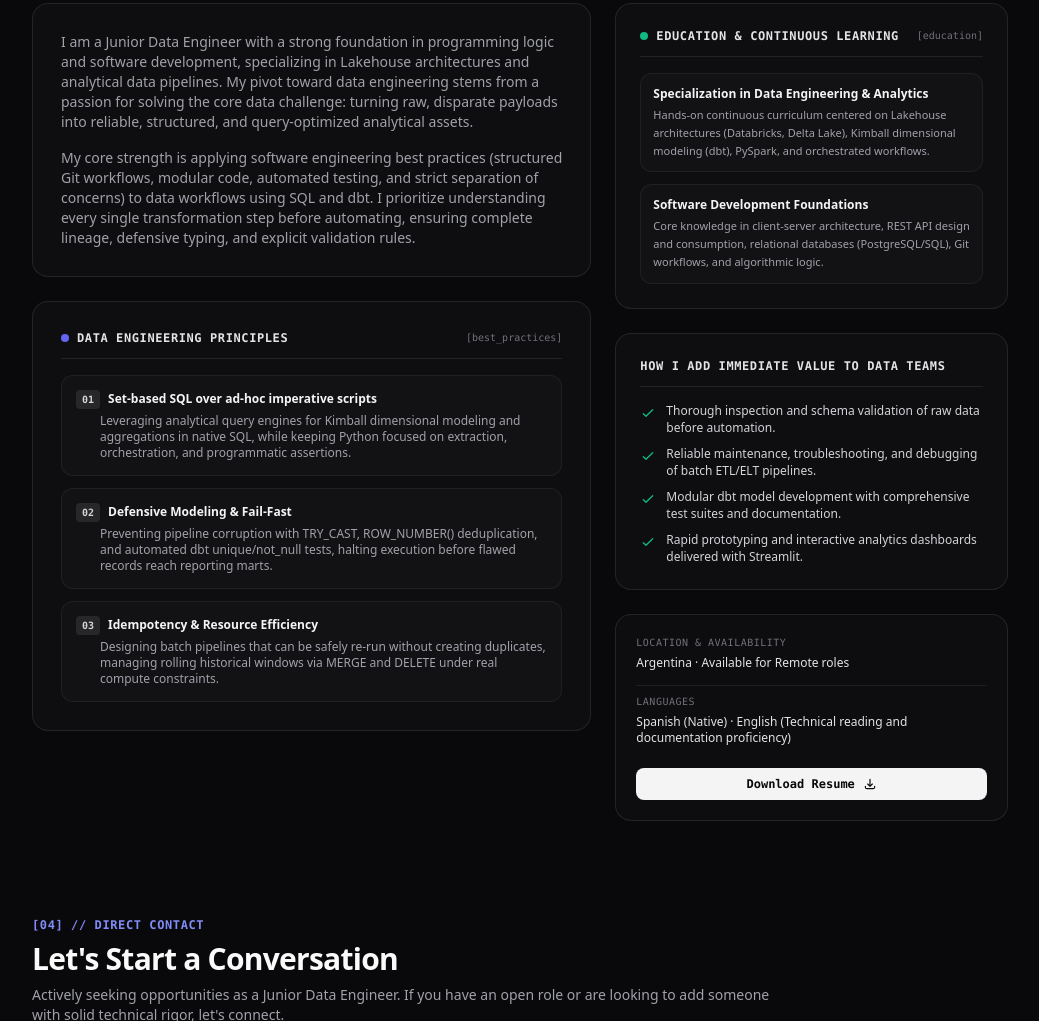
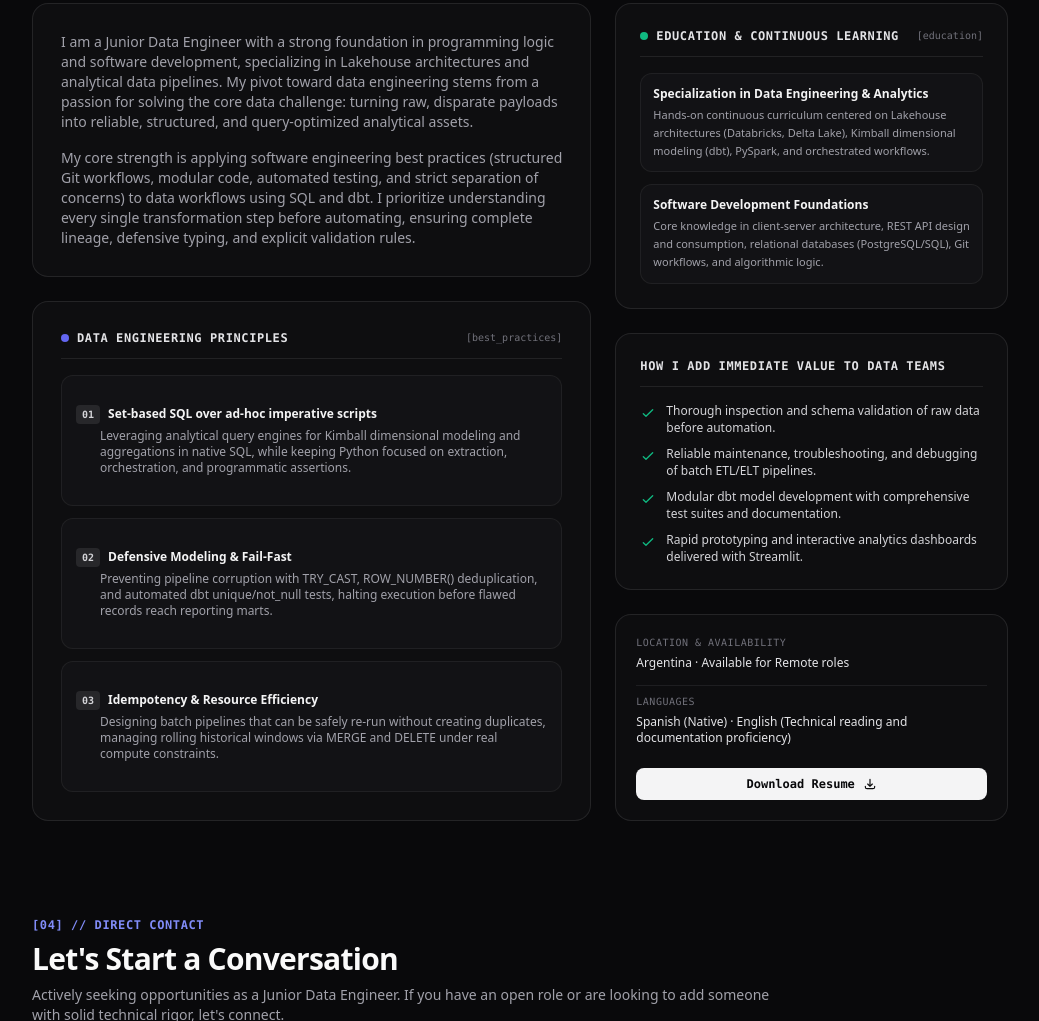
Before and after one commit to brab0210/portfolio, an Astro site: page /en in a window 1280 px wide. Shown: the part 6258-7279 px from the top of the page, without its empty margins (120-1159 px from the left). Built offline with nearby package versions, Linux system fonts and the light colour scheme; Astro itself is replaced by a stand-in of ours.

```diff
--- a/src/components/AboutSection.astro
+++ b/src/components/AboutSection.astro
@@ -59,9 +59,9 @@ const valueProps = [
   </div>
 
   <!-- Content Grid -->
-  <div class="grid grid-cols-1 lg:grid-cols-12 gap-6 items-start">
+  <div class="grid grid-cols-1 lg:grid-cols-12 gap-6">
     <!-- Left Column: Story & Engineering Principles (7 cols) -->
-    <div class="lg:col-span-7 space-y-6">
+    <div class="lg:col-span-7 flex flex-col gap-6">
       <!-- Story Narrative Card -->
       <div class="rounded-2xl border border-zinc-200/90 dark:border-zinc-800/90 bg-white dark:bg-zinc-900/40 p-6 sm:p-7 space-y-4 text-xs sm:text-sm text-zinc-600 dark:text-zinc-400 leading-relaxed shadow-xs">
         <p>
@@ -72,9 +72,9 @@ const valueProps = [
         </p>
       </div>
 
-      <!-- Principles Card -->
-      <div class="rounded-2xl border border-zinc-200/90 dark:border-zinc-800/90 bg-white dark:bg-zinc-900/40 p-6 sm:p-7 space-y-4 shadow-xs">
-        <div class="flex items-center justify-between border-b border-zinc-200/80 dark:border-zinc-800/80 pb-3">
+      <!-- Principles Card (Stretches to match the right column total height) -->
+      <div class="flex-1 rounded-2xl border border-zinc-200/90 dark:border-zinc-800/90 bg-white dark:bg-zinc-900/40 p-6 sm:p-7 flex flex-col justify-between shadow-xs">
+        <div class="flex items-center justify-between border-b border-zinc-200/80 dark:border-zinc-800/80 pb-3 mb-4">
           <h3 class="text-xs font-mono font-bold uppercase tracking-wider text-zinc-900 dark:text-zinc-200 flex items-center gap-2">
             <span class="w-2 h-2 rounded-full bg-indigo-500"></span>
             {t('about.principles_title')}
@@ -84,9 +84,9 @@ const valueProps = [
           </span>
         </div>
 
-        <div class="space-y-3">
+        <div class="flex-1 flex flex-col justify-between gap-3">
           {principles.map((p) => (
-            <div class="p-3.5 rounded-xl bg-zinc-50/70 dark:bg-zinc-900/50 border border-zinc-200/70 dark:border-zinc-800/70 space-y-1">
+            <div class="flex-1 flex flex-col justify-center p-3.5 rounded-xl bg-zinc-50/70 dark:bg-zinc-900/50 border border-zinc-200/70 dark:border-zinc-800/70 space-y-1">
               <div class="flex items-center gap-2">
                 <span class="text-[10px] font-mono font-bold px-1.5 py-0.5 rounded bg-zinc-200/80 dark:bg-zinc-800 text-zinc-700 dark:text-zinc-300">
                   {p.num}
@@ -105,7 +105,7 @@ const valueProps = [
     </div>
 
     <!-- Right Column: Education, Value Add & Quick Specs (5 cols) -->
-    <div class="lg:col-span-5 space-y-6">
+    <div class="lg:col-span-5 flex flex-col gap-6">
       <!-- Education & Continuous Learning Card -->
       <div class="rounded-2xl border border-zinc-200/90 dark:border-zinc-800/90 bg-white dark:bg-zinc-900/40 p-6 space-y-4 shadow-xs">
         <div class="flex items-center justify-between border-b border-zinc-200/80 dark:border-zinc-800/80 pb-3">
```
